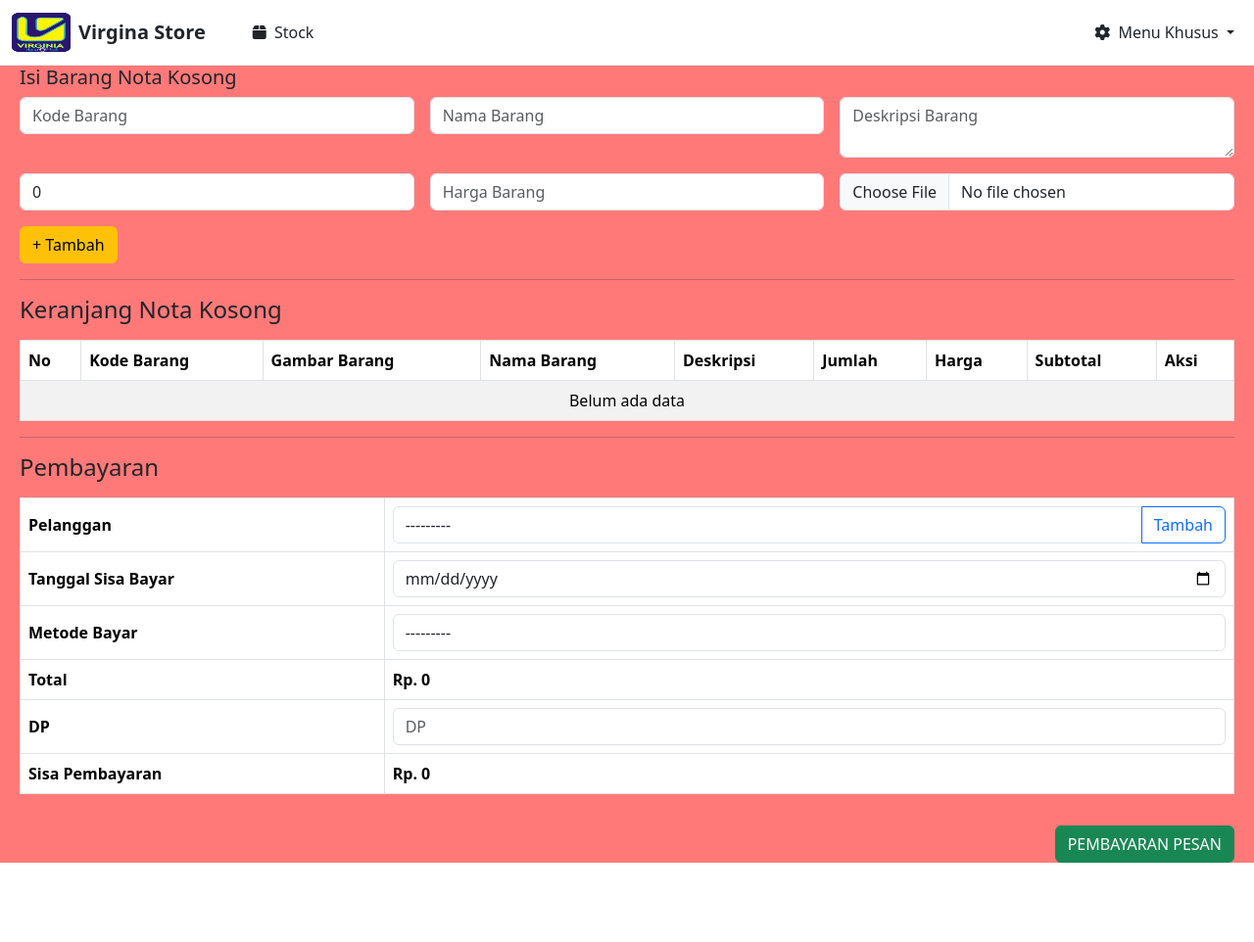
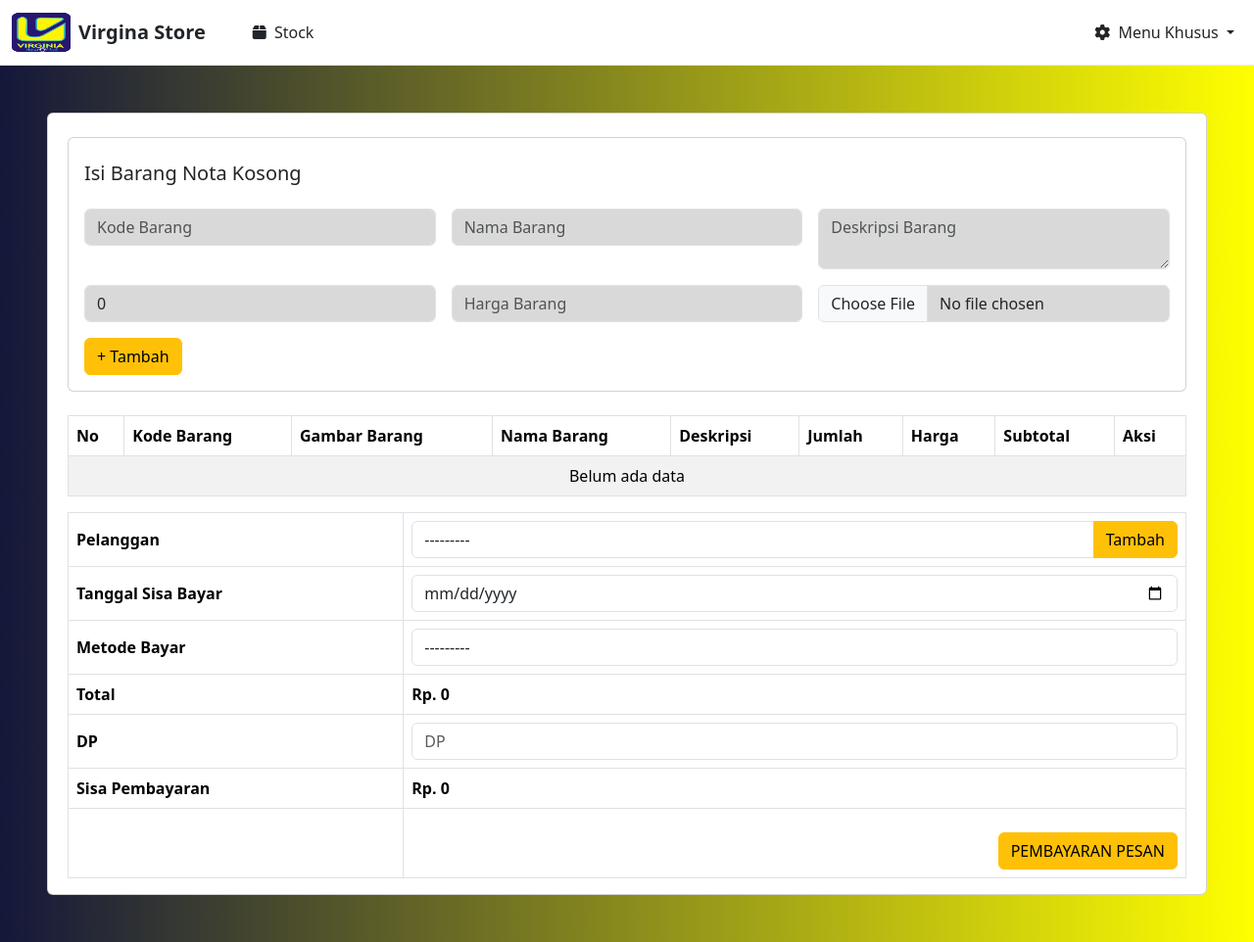
Before and after one commit to zinedine098/Virginia-Store, a Django app: page /nota/ in a window 1280 px wide. Shown: the whole page at 98% size. Before the commit the page ends 881 px from the top, so only its background shows below. Run offline with Django 5.2, Linux system fonts and the light colour scheme; data comes from the database, SQL or seed files in the repository; both versions use the stored data as it was after the commit; some libraries are stand-ins or nearby versions.

Commit message:
jaga jaga

```diff
--- a/nota/templates/cetak_nota_kosong.html
+++ b/nota/templates/cetak_nota_kosong.html
@@ -2,8 +2,6 @@
 {% block content %}
 {% csrf_token %}
 <div class="" style="margin-left: 20px; margin-right: 20px;">
-    <h1>Daftar Nota Kosong</h1>
-
     <table class="table table-bordered table-striped mt-3">
         <thead>
             <tr>
--- a/nota/templates/edit_nota.html
+++ b/nota/templates/edit_nota.html
@@ -1,4 +1,5 @@
 {% extends 'base.html' %}
+{% load widget_tweaks %}
 {% block content %}
 <div class="" style="margin-left: 20px; margin-right: 20px; margin-bottom: 30px;">
     {% if messages %}
@@ -17,7 +18,7 @@
         <div class="col-md-4">{{ form.nama_barang }}</div>
         <div class="col-md-4">{{ form.deskripsi }}</div>
         <div class="col-md-4">{{ form.jumlah_barang }}</div>
-        <div class="col-md-4">{{ form.harga }}</div>
+        <div class="col-md-4">{{ form.harga|attr:"data-currency:true" }}</div>
         <div class="col-md-4">{{ form.gambar }}</div>
         <div class="col-12">
             <button type="submit" name="add_item" class="btn btn-warning" id="submit-btn">+ Tambah</button>
@@ -95,7 +96,7 @@
         </div>
         <div class="col-md-4">
             <label for="id_dp" class="form-label">DP</label>
-            {{ payment_form.dp }}
+            {{ payment_form.dp|attr:"data-currency:true" }}
         </div>
         <div class="col-md-4">
             <label for="id_sisa" class="form-label">Sisa yang Harus Dibayar</label>
--- a/nota/templates/nota_kosong.html
+++ b/nota/templates/nota_kosong.html
@@ -1,5 +1,7 @@
 {% extends 'base.html' %}
+{% load widget_tweaks %}
 {% block content %}
+<div class="mx-5 my-5 card my-2">
     <div class="" style="margin-left: 20px; margin-right: 20px;">
         {% if messages %}
             <div class="alert alert-danger">
@@ -8,25 +10,65 @@
                 {% endfor %}
             </div>
         {% endif %}
-    <h5>Isi Barang Nota Kosong</h5>
+        <div class="card px-3 my-4">
+            <h5 class="my-4">Isi Barang Nota Kosong</h5>
 
             <form method="POST" enctype="multipart/form-data" class="row g-3">
                 {% csrf_token %}
                     <input type="hidden" name="add_item" value="1">
-        <div class="col-md-4">{{ form.kode_barang }}</div>
-        <div class="col-md-4">{{ form.nama_barang }}</div>
-        <div class="col-md-4">{{ form.deskripsi }}</div>
-        <div class="col-md-4">{{ form.jumlah_barang }}</div>
-        <div class="col-md-4">{{ form.harga }}</div>
-        <div class="col-md-4">{{ form.gambar }}</div>
-        <div class="col-12">
+                    <div class="col-md-4">
+                        {{ form.kode_barang }}
+                        <style>
+                            input[name="kode_barang"] {
+                                background-color: #D9D9D9;
+                            }
+                        </style>
+                    </div>
+                    <div class="col-md-4">
+                        {{ form.nama_barang }}
+                        <style>
+                            input[name="nama_barang"] {
+                                background-color: #D9D9D9;
+                            }
+                        </style>
+                    </div>
+                    <div class="col-md-4">
+                        {{ form.deskripsi }}
+                        <style>
+                            textarea[name="deskripsi"] {
+                                background-color: #D9D9D9;
+                            }
+                        </style>
+                    </div>
+                    <div class="col-md-4">
+                        {{ form.jumlah_barang }}
+                        <style>
+                            input[name="jumlah_barang"] {
+                                background-color: #D9D9D9;
+                            }
+                        </style>
+                    </div>
+                    <div class="col-md-4">
+                        {{ form.harga|attr:"data-currency:true" }}
+                        <style>
+                            input[name="harga"] {
+                                background-color: #D9D9D9;
+                            }
+                        </style>
+                    </div>
+                    <div class="col-md-4">
+                        {{ form.gambar }}
+                        <style>
+                            input[name="gambar"] {
+                                background-color: #D9D9D9;
+                            }
+                        </style>
+                    </div>
+                <div class="col-12 my-3">
                     <button type="submit" class="btn btn-warning">+ Tambah</button>
                 </div>
             </form>
-
-    <hr>
-
-    <h4>Keranjang Nota Kosong</h4>
+        </div>
         <table class="table table-bordered table-striped mt-3">
             <thead>
                 <tr>
@@ -69,49 +111,14 @@
                 {% endfor %}
             </tbody>
         </table>
-
-    <hr>
-    <!-- <h4>Pembayaran</h4>
-    <form method="POST" id="payment-form" class="row g-3">
-        {% csrf_token %}
-        <input type="hidden" name="submit_payment" value="1">
-        <div class="col-md-4">
-            <label for="id_customer" class="form-label">Pelanggan</label>
-            <div class="input-group">
-                {{ payment_form.customer }}
-                <button type="button" class="btn btn-outline-primary" data-bs-toggle="modal" data-bs-target="#addCustomerModal">Tambah</button>
-            </div>
-        </div>
-        <div class="col-md-4">
-            <label for="id_tanggal_sisa_bayar" class="form-label">Tanggal Sisa Bayar</label>
-            {{ payment_form.tanggal_sisa_bayar }}
-        </div>
-        <div class="col-md-4">
-            <label for="id_metode_pembayaran" class="form-label">Metode Pembayaran</label>
-            {{ payment_form.metode_pembayaran }}
-        </div>
-        <div class="col-md-4">
-            <label for="id_total_bayar" class="form-label">Total Bayar</label>
-            <input type="text" class="form-control" id="id_total_bayar" value="Rp. {{ total|floatformat:0 }}" readonly>
-        </div>
-        <div class="col-md-4">
-            <label for="id_dp" class="form-label">DP</label>
-            {{ payment_form.dp }}
-        </div>
-        <div class="col-md-4">
-            <label for="id_sisa" class="form-label">Sisa yang Harus Dibayar</label>
-            <input type="text" class="form-control" id="id_sisa" readonly>
-        </div>
-        <div class="col-12">
-            <button type="submit" class="btn btn-success">Submit</button>
-        </div>
-    </form> -->
-<h4 class="mb-3">Pembayaran</h4>
+    <div class="">
         <form method="POST" id="payment-form">
+            <div class="">
                 {% csrf_token %}
                 <input type="hidden" name="submit_payment" value="1">
 
                 <div class="table-responsive">
+                    <div class="">
                         <table class="table table-bordered align-middle">
                             <tbody>
                                 <tr>
@@ -119,7 +126,7 @@
                                     <td style="width: 70%;">
                                         <div class="input-group">
                                             {{ payment_form.customer }}
-                            <button type="button" class="btn btn-outline-primary"
+                                            <button type="button" class="btn btn-warning"
                                                 data-bs-toggle="modal" data-bs-target="#addCustomerModal">
                                                 Tambah
                                             </button>
@@ -140,24 +147,34 @@
                                 </tr>
                                 <tr>
                                     <th>DP</th>
-                    <td>{{ payment_form.dp }}</td>
+                                    <td>{{ payment_form.dp|attr:"data-currency:true" }}</td>
                                 </tr>
                                 <tr>
                                     <th>Sisa Pembayaran</th>
                                     <td><strong id="id_sisa">Rp. 0</strong></td>
                                 </tr>
+                                <tr>
+                                    <th></th>
+                                    <td>
+                                        <div class="text-end mt-3">
+                                            <button type="submit" class="btn btn-warning">
+                                                <i class="bi bi-credit-card"></i> PEMBAYARAN PESAN
+                                            </button>
+                                        </div>
+                                    </td>
+                                </tr>
                             </tbody>
                         </table>
                     </div>
+                </div>
 
-    <div class="text-end mt-3">
-        <button type="submit" class="btn btn-success">
-            <i class="bi bi-credit-card"></i> PEMBAYARAN PESAN
-        </button>
+
             </div>
         </form>
+    </div>
 
 
+    </div>
 </div>
 
 <script>
@@ -215,7 +232,7 @@ function updateTotal() {
 }
 
 function updateSisa() {
-    const dp = parseFloat(document.getElementById('id_dp').value) || 0;
+    const dp = parseFloat(document.getElementById('id_dp').value.replace(/[^\d]/g, '')) || 0;
     const sisa = totalAmount - dp;
     document.getElementById('id_sisa').textContent = `Rp. ${sisa.toLocaleString('id-ID')}`;
 }
--- a/templates/base.html
+++ b/templates/base.html
@@ -17,7 +17,7 @@
 
     <style>
         body {
-            background-color: #ff7979;
+            background: linear-gradient(to left, yellow, #14173a);
         }
         .navbar-custom {
             background-color: #ffffff !important;
@@ -88,5 +88,78 @@
 
     <!-- Bootstrap JS -->
     <script src="https://cdn.jsdelivr.net/npm/bootstrap@5.3.8/dist/js/bootstrap.bundle.min.js" integrity="sha384-FKyoEForCGlyvwx9Hj09JcYn3nv7wiPVlz7YYwJrWVcXK/BmnVDxM+D2scQbITxI" crossorigin="anonymous"></script>
+
+    <!-- Global Currency Formatting Script -->
+    <script>
+        // Function to format number as currency (ID locale with dot separator)
+        function formatCurrency(value) {
+            if (!value) return '';
+            // Remove existing dots and commas
+            let num = value.toString().replace(/[.,]/g, '');
+            // Format with dots
+            return num.replace(/\B(?=(\d{3})+(?!\d))/g, '.');
+        }
+
+        // Function to unformat currency string to number
+        function unformatCurrency(value) {
+            if (!value) return '';
+            return value.toString().replace(/\./g, '');
+        }
+
+        // Function to apply formatting to input on input event
+        function applyCurrencyFormat(input) {
+            let value = input.value;
+            let cursorPos = input.selectionStart;
+            let beforeCursor = value.substring(0, cursorPos);
+            let afterCursor = value.substring(cursorPos);
+
+            // Remove formatting from current value
+            let rawValue = unformatCurrency(value);
+
+            // Format the raw value
+            let formattedValue = formatCurrency(rawValue);
+
+            // Update input value
+            input.value = formattedValue;
+
+            // Adjust cursor position
+            let newCursorPos = formattedValue.length - (value.length - cursorPos);
+            input.setSelectionRange(newCursorPos, newCursorPos);
+        }
+
+        // Function to initialize currency inputs
+        function initCurrencyInputs() {
+            const currencyInputs = document.querySelectorAll('input[data-currency="true"]');
+            currencyInputs.forEach(input => {
+                input.addEventListener('input', function() {
+                    applyCurrencyFormat(this);
+                });
+                // Format initial value if present
+                if (input.value) {
+                    input.value = formatCurrency(unformatCurrency(input.value));
+                }
+            });
+        }
+
+        // Function to unformat all currency inputs before form submit
+        function unformatCurrencyInputs(form) {
+            const currencyInputs = form.querySelectorAll('input[data-currency="true"]');
+            currencyInputs.forEach(input => {
+                input.value = unformatCurrency(input.value);
+            });
+        }
+
+        // Initialize on DOM load
+        document.addEventListener('DOMContentLoaded', function() {
+            initCurrencyInputs();
+
+            // Handle form submits
+            document.querySelectorAll('form').forEach(form => {
+                form.addEventListener('submit', function() {
+                    unformatCurrencyInputs(this);
+                });
+            });
+        });
+    </script>
 </body>
 </html>
--- a/virginia_project/settings.py
+++ b/virginia_project/settings.py
@@ -38,6 +38,7 @@ INSTALLED_APPS = [
     'django.contrib.messages',
     'django.contrib.staticfiles',
     'django.contrib.humanize',
+    'widget_tweaks',
     'kasir',
     'nota',
 ]
```
Also changed, not shown: kasir/templates/bayar.html (+16 -12 lines), kasir/templates/home.html (+6 -15 lines), db.sqlite3, media/temp_1bbf731d-afe6-4022-a0f7-61ede2fe8f55_download (2).jpeg (added), media/temp_3a2cef1d-6f94-45d8-b553-fc4cf66f27c3_7868b030a03e68108ae6457df3bc59c2.jpg (added), media/temp_5181fc93-b1ca-4013-bbe5-0f9e70d02c36_552976121_1140838844686710_1148253144125680869_n-removebg-preview.png (added). Lines whose indentation alone changed are shown as unchanged.
